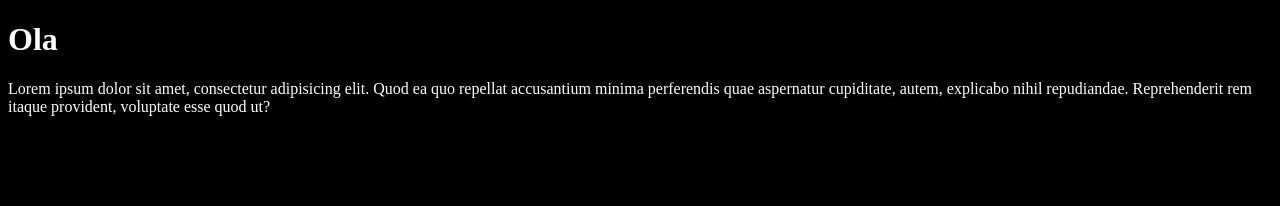
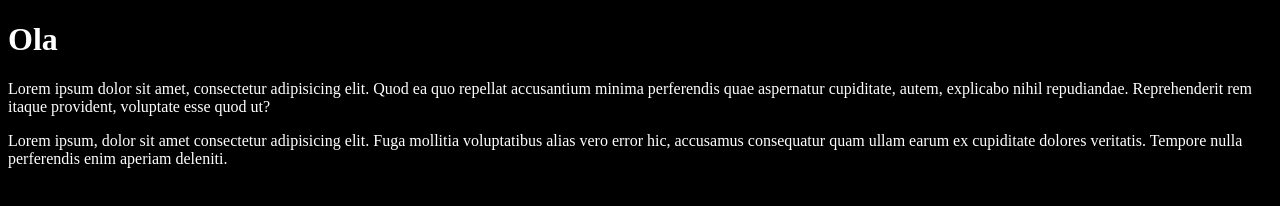
Before and after one commit to robertomaia68/Aprendendo-a-Programar, a plain HTML site: page site-teste/index.html in a window 1280 px wide. Drawn offline with Linux system fonts and the light colour scheme.

Commit message:
Adição de mais 1 parágrafo

```diff
--- a/site-teste/index.html
+++ b/site-teste/index.html
@@ -9,5 +9,6 @@
 <body>
     <h1>Ola</h1>
     <p>Lorem ipsum dolor sit amet, consectetur adipisicing elit. Quod ea quo repellat accusantium minima perferendis quae aspernatur cupiditate, autem, explicabo nihil repudiandae. Reprehenderit rem itaque provident, voluptate esse quod ut?</p>
+    <p>Lorem ipsum, dolor sit amet consectetur adipisicing elit. Fuga mollitia voluptatibus alias vero error hic, accusamus consequatur quam ullam earum ex cupiditate dolores veritatis. Tempore nulla perferendis enim aperiam deleniti.</p>
 </body>
 </html>
```
